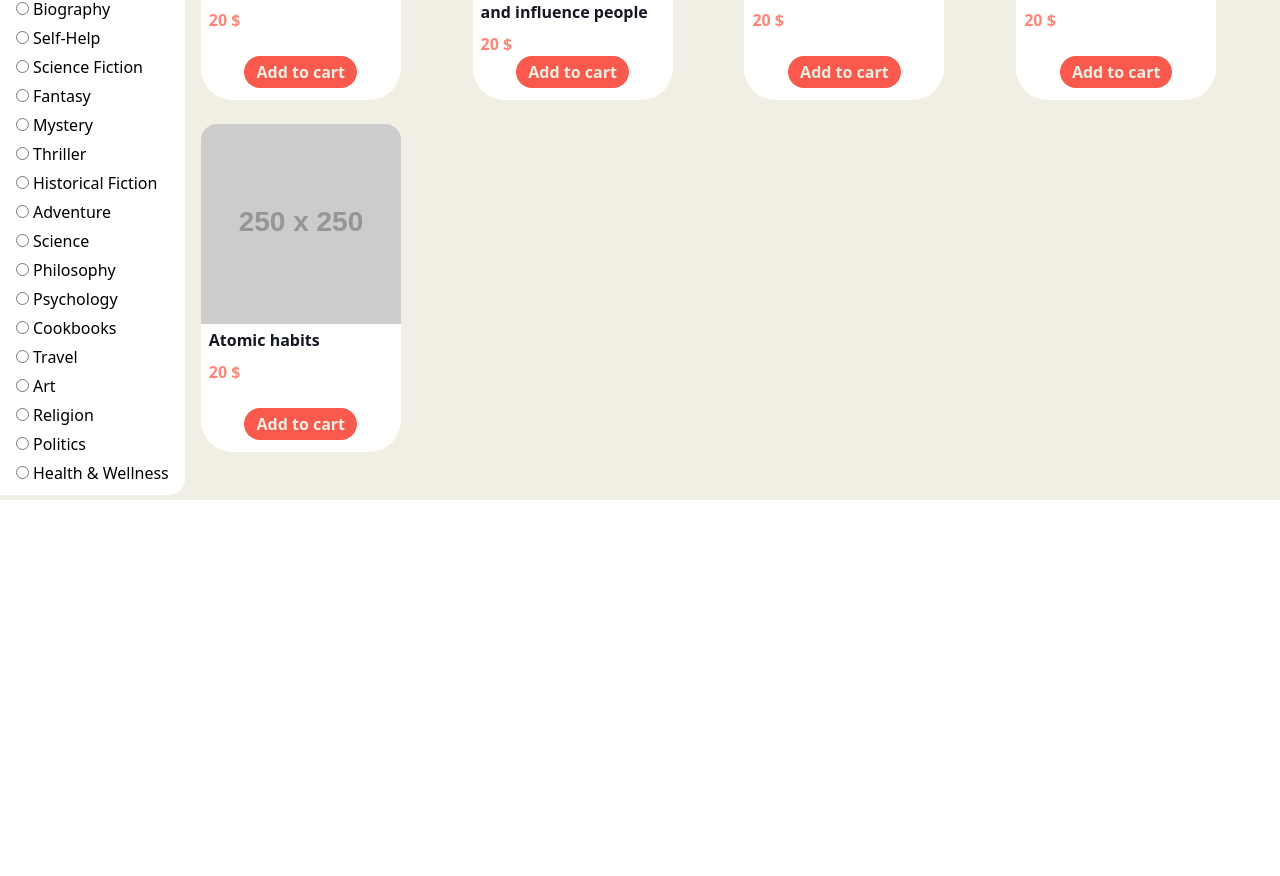
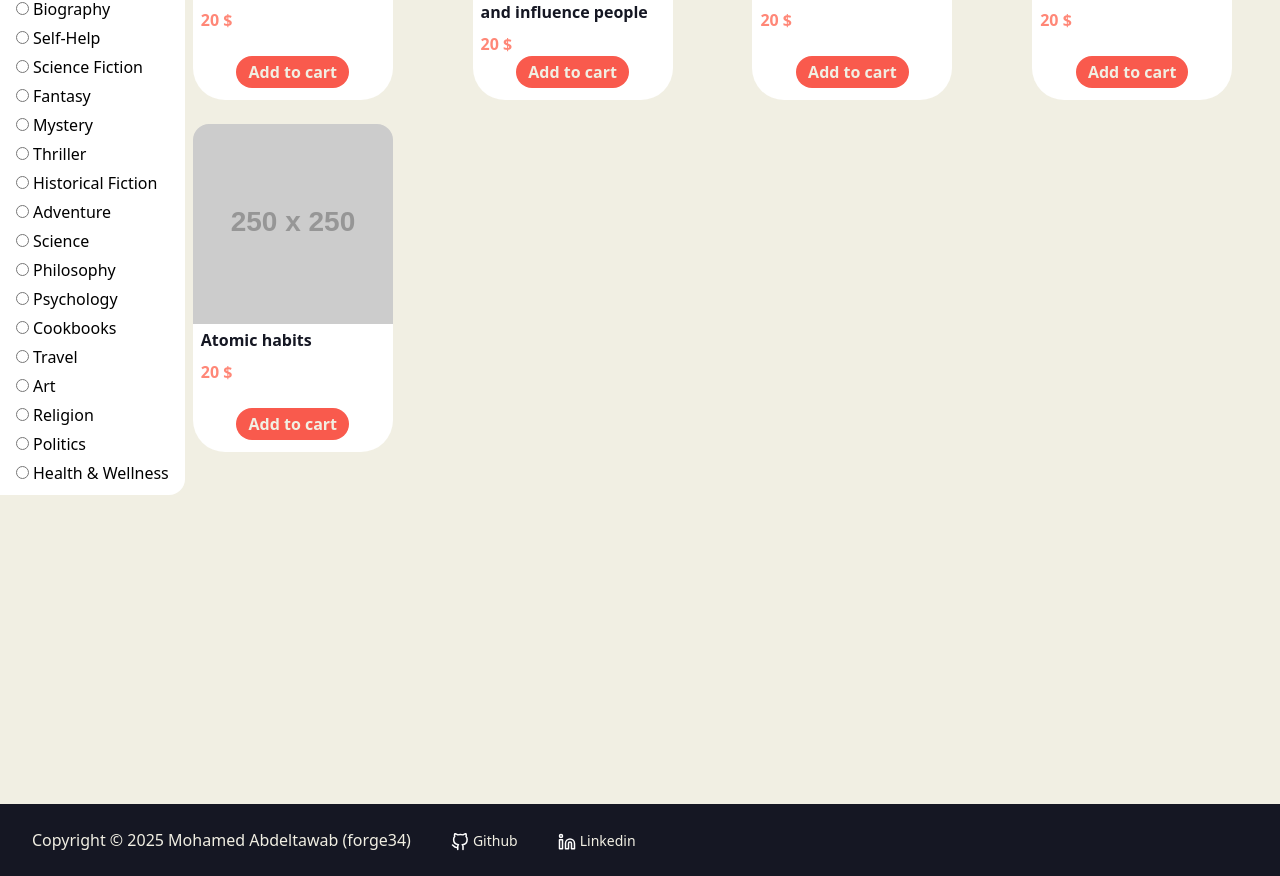
Before and after one commit to forge34/book-library, a React (Vite) app in the folder client/: page / in a window 1280 px wide. Shown: the part 300-1176 px from the top of the page. Before the commit the page ends 1104 px from the top, so only its background shows below. Built offline with nearby package versions, Linux system fonts and the light colour scheme.

Commit message:
feat: add footer section

```diff
--- a/client/src/components/book-card.tsx
+++ b/client/src/components/book-card.tsx
@@ -12,7 +12,7 @@ export default function BookCard(props: BookCardProps) {
 
   return (
     <div
-      className="flex h-full w-[200px] flex-none flex-col rounded-4xl bg-white"
+      className="mx-2 flex h-full w-[200px] flex-none flex-col rounded-4xl bg-white"
       onClick={() => {
         navigate({
           to: `/books/$bookid`,
@@ -28,8 +28,10 @@ export default function BookCard(props: BookCardProps) {
       />
 
       <div className="flex h-full flex-col px-2 py-1 text-wrap">
-        <h3 className="text-primary text-md font-bold break-words">{props.title}</h3>
-        <p className="text-hover-accent text-md font-bold mt-2">
+        <h3 className="text-primary text-md font-bold break-words">
+          {props.title}
+        </h3>
+        <p className="text-hover-accent text-md mt-2 font-bold">
           {props.price + " $"}
         </p>
         <button className="bg-accent text-background mt-auto mb-2 self-center rounded-2xl px-3 py-1 font-black transition-all duration-300 hover:scale-110 hover:brightness-115">
--- a/client/src/routes/__root.tsx
+++ b/client/src/routes/__root.tsx
@@ -1,6 +1,8 @@
 import { createRootRoute, Outlet } from "@tanstack/react-router";
 import { TanStackRouterDevtools } from "@tanstack/router-devtools";
 import Header from "../components/header";
+import LinkedInIcon from "../assets/linkedin.svg";
+import GithubIcon from "../assets/github.svg";
 
 export const Route = createRootRoute({
   component: Root,
@@ -11,7 +13,47 @@ function Root() {
     <>
       <Header />
       <Outlet />
+      <Footer />
       <TanStackRouterDevtools />
     </>
   );
 }
+
+function Footer() {
+  return (
+    <div className="bg-primary flex flex-row px-8 py-6">
+      <h3 className="text-background text-md">
+        Copyright © 2025 Mohamed Abdeltawab (forge34)
+      </h3>
+      <div className="text-background ml-10">
+        <img
+          className="inline invert-100"
+          src={GithubIcon}
+          width={18}
+          height={18}
+        />
+        <a
+          className="my-auto ml-1 text-sm"
+          href="https://www.linkedin.com/in/moh-abdeltawab/"
+        >
+          Github
+        </a>
+      </div>
+
+      <div className="text-background ml-10">
+        <img
+          className="inline invert-100"
+          src={LinkedInIcon}
+          width={18}
+          height={18}
+        />
+        <a
+          className="my-auto ml-1 text-sm"
+          href="https://www.linkedin.com/in/moh-abdeltawab/"
+        >
+          Linkedin
+        </a>
+      </div>
+    </div>
+  );
+}
--- a/client/src/routes/books.$bookid.tsx
+++ b/client/src/routes/books.$bookid.tsx
@@ -34,7 +34,7 @@ function RouteComponent() {
 
       <div className="mt-4">
         <h1 className="text-primary text-2xl font-bold">Related products</h1>
-        <div className="mt-4 flex flex-col justify-between gap-4 md:flex-row">
+        <div className="mx-auto mt-4 flex w-min flex-col gap-4 md:flex-row">
           <BookCard
             title="Atomic habits"
             price={20}
--- a/client/src/routes/index.tsx
+++ b/client/src/routes/index.tsx
@@ -9,10 +9,10 @@ export const Route = createFileRoute("/")({
 function Index() {
   return (
     <>
-      <div className="flex flex-col lg:flex-row">
+      <div className="flex flex-col bg-inherit lg:flex-row">
         <CategorySection />
 
-        <div className="grid w-full grid-cols-2 grid-rows-3 gap-2 px-4 lg:grid-cols-4 lg:gap-6">
+        <div className="grid w-full grid-cols-2 grid-rows-3 lg:grid-cols-4 lg:gap-6">
           <BookCard
             title="Atomic habits"
             price={20}
```
Also changed, not shown: client/src/assets/github.svg (added), client/src/assets/linkedin.svg (added).
